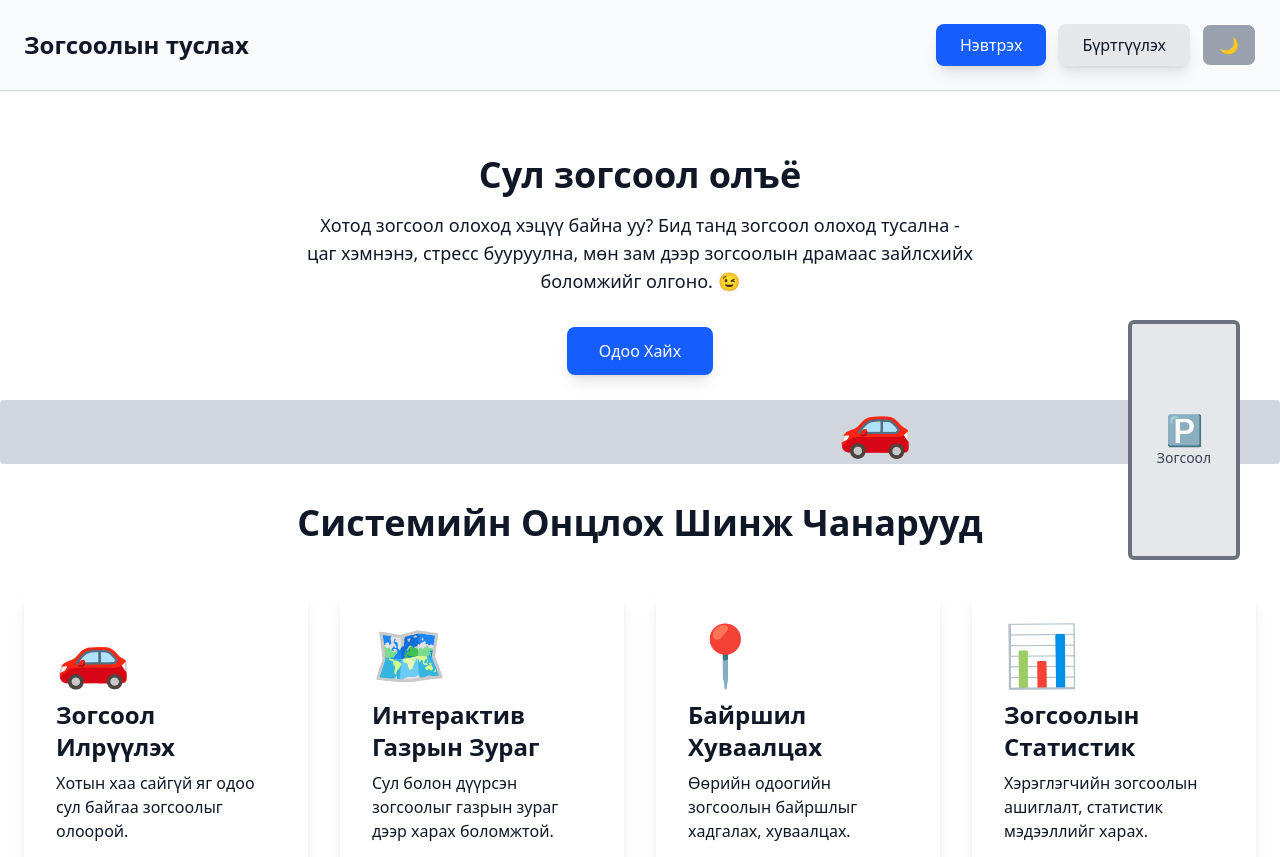
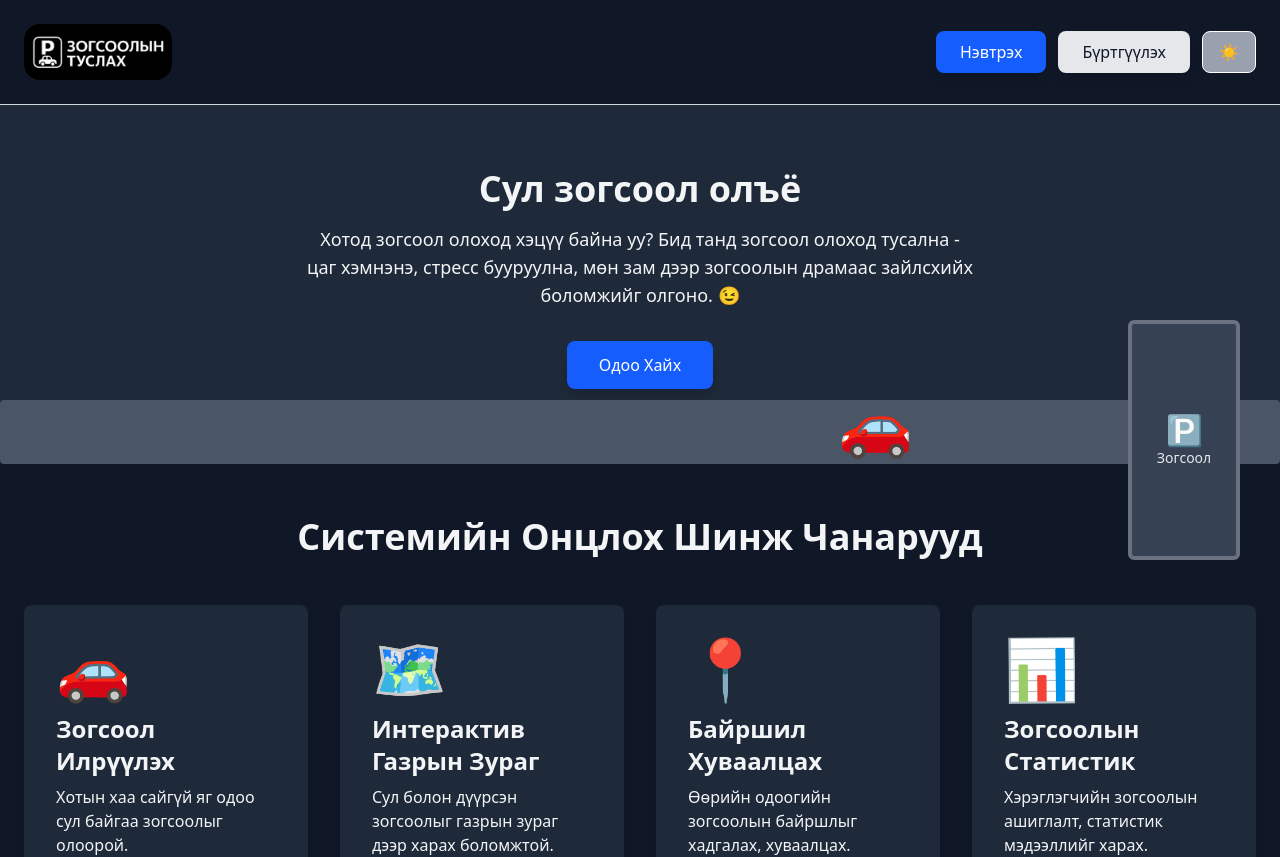
Before and after one commit to altai861/hackathon-client, a React (Vite) app: page / in a window 1280 px wide. Shown: the top 857 px of the page. Built offline with nearby package versions, Linux system fonts and the light colour scheme.

Commit message:
logo zasav

```diff
--- a/src/components/landing-page/LandingPage.tsx
+++ b/src/components/landing-page/LandingPage.tsx
@@ -33,7 +33,7 @@ const demoImages = [
 ];
 
 export const LandingPage = () => {
-  const [darkMode, setDarkMode] = useState(false);
+  const [darkMode, setDarkMode] = useState(true);
   const navigate = useNavigate();
 
   const toggleMode = () => setDarkMode(!darkMode);
@@ -88,7 +88,9 @@ export const LandingPage = () => {
     >
       {/* Header */}
       <header className="flex justify-between items-center p-6 border-b border-gray-300 dark:border-gray-700">
-        <h1 className="text-2xl font-bold">Зогсоолын туслах</h1>
+        <div className="bg-black rounded-2xl p-2">
+          <img src="/logo.png" alt="Logo" className="h-10 w-auto" />
+        </div>
         <div className="flex gap-3">
           <button
             onClick={() => navigate("/login")}
```
Also changed, not shown: public/logo.png.
